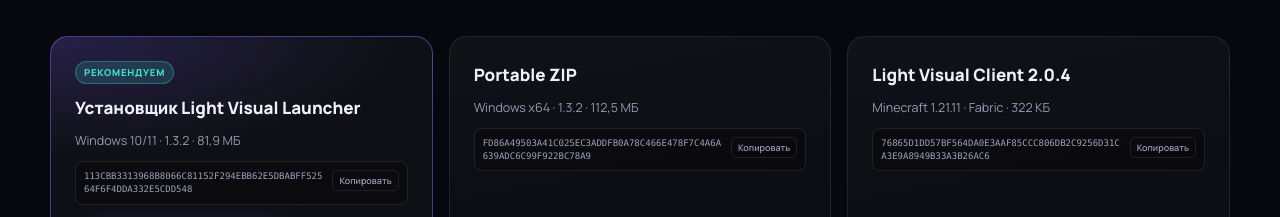
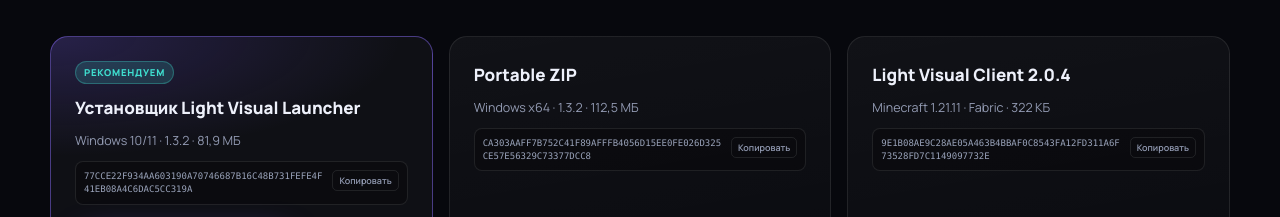
Before and after one commit to davidovairinamatt-lgtm/nimbus-site, a plain HTML site: page index.html in a window 1280 px wide. Shown: the part 4180-4397 px from the top of the page. Drawn offline with Linux system fonts and the light colour scheme; a web font is replaced by a local one.

Commit message:
Add trail palettes and update client build

```diff
--- a/index.html
+++ b/index.html
@@ -274,7 +274,7 @@
         <span class="dl-badge">Рекомендуем</span>
         <h3>Установщик Light Visual Launcher</h3>
         <p>Windows 10/11 · 1.3.2 · 81,9 МБ</p>
-        <div class="hash-line"><code>113CBB3313968B8066C81152F294EBB62E5DBABFF52564F6F4DDA332E5CDD548</code><button class="copy-btn" type="button" data-copy="113CBB3313968B8066C81152F294EBB62E5DBABFF52564F6F4DDA332E5CDD548" aria-label="Скопировать SHA256">Копировать</button></div>
+        <div class="hash-line"><code>77CCE22F934AA603190A70746687B16C48B731FEFE4F41EB08A4C6DAC5CC319A</code><button class="copy-btn" type="button" data-copy="77CCE22F934AA603190A70746687B16C48B731FEFE4F41EB08A4C6DAC5CC319A" aria-label="Скопировать SHA256">Копировать</button></div>
         <div class="dl-actions">
           <a class="btn btn-primary" href="https://github.com/davidovairinamatt-lgtm/nimbus-site/releases/download/v1.3.2/LightVisualLauncher-Setup-1.3.2.exe">
             <svg width="18" height="18" viewBox="0 0 24 24" fill="none" stroke="currentColor" stroke-width="2" stroke-linecap="round" stroke-linejoin="round"><path d="M12 3v12"/><path d="m7 10 5 5 5-5"/><path d="M5 21h14"/></svg>
@@ -287,7 +287,7 @@
       <article class="download-card reveal">
         <h3>Portable ZIP</h3>
         <p>Windows x64 · 1.3.2 · 112,5 МБ</p>
-        <div class="hash-line"><code>FD86A49503A41C025EC3ADDFB0A78C466E478F7C4A6A639ADC6C99F922BC78A9</code><button class="copy-btn" type="button" data-copy="FD86A49503A41C025EC3ADDFB0A78C466E478F7C4A6A639ADC6C99F922BC78A9" aria-label="Скопировать SHA256">Копировать</button></div>
+        <div class="hash-line"><code>CA303AAFF7B752C41F89AFFFB4056D15EE0FE026D325CE57E56329C73377DCC8</code><button class="copy-btn" type="button" data-copy="CA303AAFF7B752C41F89AFFFB4056D15EE0FE026D325CE57E56329C73377DCC8" aria-label="Скопировать SHA256">Копировать</button></div>
         <div class="dl-actions">
           <a class="btn btn-ghost" href="https://github.com/davidovairinamatt-lgtm/nimbus-site/releases/download/v1.3.2/LightVisualLauncher-1.3.2-win32-x64.zip">Скачать архив</a>
         </div>
@@ -297,7 +297,7 @@
       <article class="download-card reveal">
         <h3>Light Visual Client 2.0.4</h3>
         <p>Minecraft 1.21.11 · Fabric · 322 КБ</p>
-        <div class="hash-line"><code>76865D1DD57BF564DA0E3AAF85CCC806DB2C9256D31CA3E9A8949B33A3B26AC6</code><button class="copy-btn" type="button" data-copy="76865D1DD57BF564DA0E3AAF85CCC806DB2C9256D31CA3E9A8949B33A3B26AC6" aria-label="Скопировать SHA256">Копировать</button></div>
+        <div class="hash-line"><code>9E1B08AE9C28AE05A463B4BBAF0C8543FA12FD311A6F73528FD7C1149097732E</code><button class="copy-btn" type="button" data-copy="9E1B08AE9C28AE05A463B4BBAF0C8543FA12FD311A6F73528FD7C1149097732E" aria-label="Скопировать SHA256">Копировать</button></div>
         <div class="dl-actions">
           <a class="btn btn-ghost" href="downloads/light-visual-1.21.11-2.0.4.jar" download>Скачать jar</a>
         </div>
```
Also changed, not shown: downloads/SHA256SUMS.txt.
